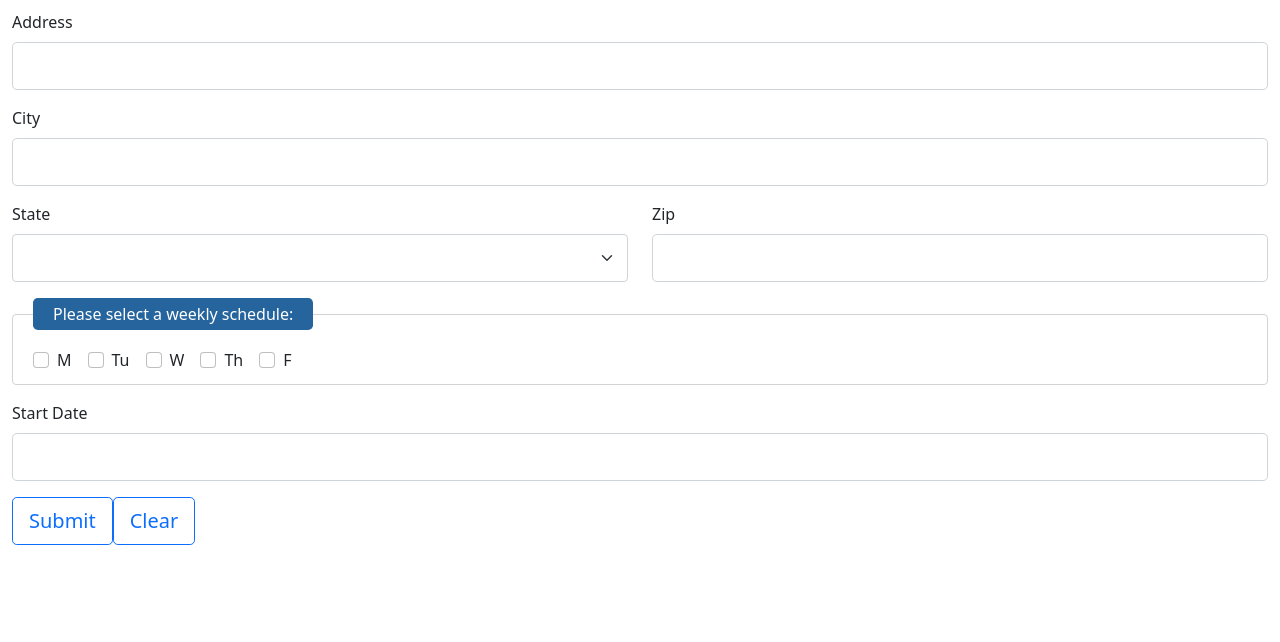
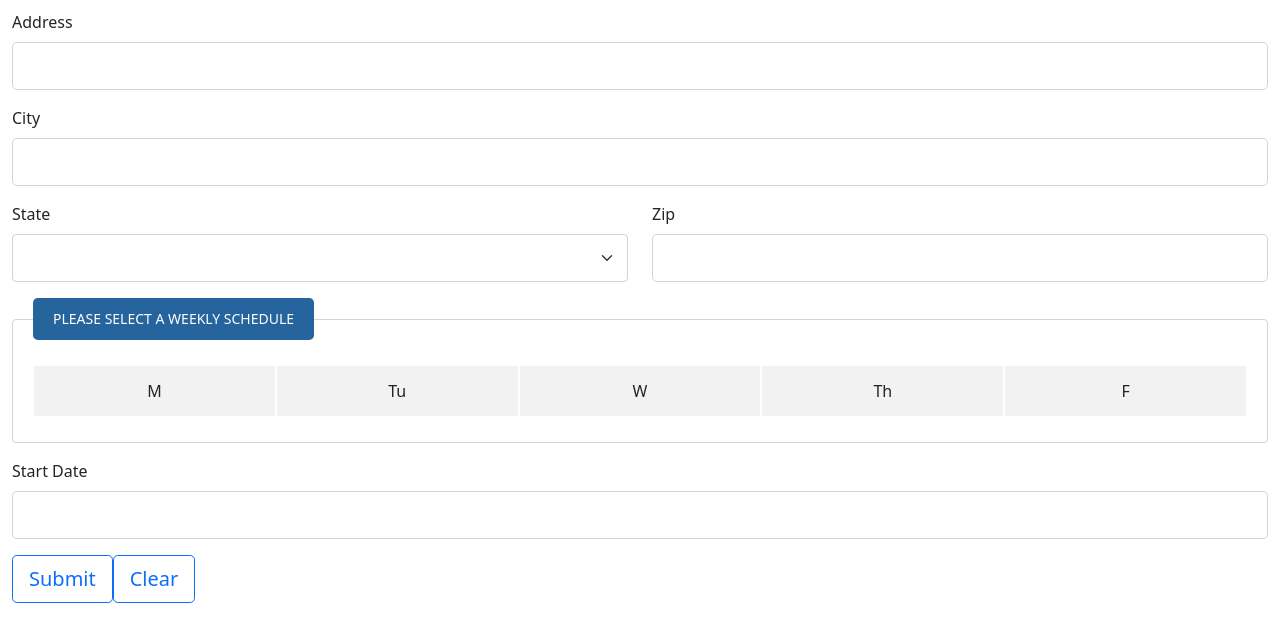
Before and after one commit to overtureweb/react-ts-contact-form-v1, a React (Create React App) app: page / in a window 1280 px wide. Shown: the part 1046-1688 px from the top of the page. Built offline with nearby package versions, Linux system fonts and the light colour scheme.

Commit message:
Moved FieldArray to it's own component

```diff
--- a/src/App.tsx
+++ b/src/App.tsx
@@ -3,12 +3,12 @@ import "./main.scss";
 import {ErrorMessage, Form, Formik, getIn} from "formik";
 import * as Yup from "yup"
 import FormInput from "./components/FormInput";
-import FormCheckbox from "./components/FormCheckbox";
 import FormSelect from "./components/FormSelect";
 import DatePicker from "react-datepicker";
 import classNames from "classnames";
 import us_states from "./data/us_states";
 import getDay from "date-fns/getDay";
+import FormCheckboxGroup from "./components/FormCheckboxGroup";
 
 import "react-datepicker/dist/react-datepicker.css";
 import FormFieldArray from "./components/FormFieldArray";
@@ -86,21 +86,23 @@ function App() {
 					</div>
 
 					<fieldset className="fieldset text-center text-md-start mb-3">
-						<legend className="legend">Please select a weekly schedule:</legend>
-						<div className="form-check form-check-inline">
-							<FormCheckbox name="selectedDays" label="M" type="checkbox"/>
-						</div>
-						<div className="form-check form-check-inline">
-							<FormCheckbox name="selectedDays" label="Tu" type="checkbox"/>
-						</div>
-						<div className="form-check form-check-inline">
-							<FormCheckbox name="selectedDays" label="W" type="checkbox"/>
-						</div>
-						<div className="form-check form-check-inline">
-							<FormCheckbox name="selectedDays" label="Th" type="checkbox"/>
-						</div>
-						<div className="form-check form-check-inline">
-							<FormCheckbox name="selectedDays" label="F" type="checkbox"/>
+						<legend className="legend">Please select a weekly schedule</legend>
+						<div className="form-check-group__container mb-3">
+							<div className="form-check-group__item">
+								<FormCheckboxGroup name="selectedDays" label="M" type="checkbox"/>
+							</div>
+							<div className="form-check-group__item">
+								<FormCheckboxGroup name="selectedDays" label="Tu" type="checkbox"/>
+							</div>
+							<div className="form-check-group__item">
+								<FormCheckboxGroup name="selectedDays" label="W" type="checkbox"/>
+							</div>
+							<div className="form-check-group__item">
+								<FormCheckboxGroup name="selectedDays" label="Th" type="checkbox"/>
+							</div>
+							<div className="form-check-group__item">
+								<FormCheckboxGroup name="selectedDays" label="F" type="checkbox"/>
+							</div>
 						</div>
 						<input type="hidden"
 						       className={classNames({"is-invalid": getIn(formik.errors, "selectedDays") && getIn(formik.touched, "selectedDays")})}/>
--- a/src/components/FormCheckbox.tsx
+++ b/src/components/FormCheckbox.tsx
@@ -1,17 +1,19 @@
 import React from "react";
 import {FormikValues, useField} from "formik";
 import classNames from "classnames";
+import {v4 as uuidv4} from 'uuid';
 
 const FormCheckbox: React.FC<FormikValues> = ({label, type, name}) => {
 	const [field, meta] = useField({name, type, value: label});
+	const id = uuidv4();
 	return (
 		<>
 			<input className={classNames("form-check-input", {"is-invalid": meta.error && meta.touched})}
 			       type={type}
-			       id={field.value}
+			       id={id}
 			       {...field}
 			/>
-			<label className="form-check-label" htmlFor={field.value}>
+			<label className="form-check-label" htmlFor={id}>
 				{field.value}
 			</label>
 		</>
--- /dev/null
+++ b/src/components/FormCheckboxGroup.tsx
@@ -0,0 +1,23 @@
+import React from "react";
+import {FormikValues, useField} from "formik";
+import classNames from "classnames";
+import {v4 as uuidv4} from 'uuid';
+
+const FormCheckboxGroup: React.FC<FormikValues> = ({label, type, name}) => {
+	const [field, meta] = useField({name, type, value: label});
+	const id = uuidv4();
+	return (
+		<>
+			<input className={classNames("form-check-input d-none", {"is-invalid": meta.error && meta.touched})}
+			       type={type}
+			       id={id}
+			       {...field}
+			/>
+			<label className="d-flex justify-content-center align-items-center form-check-label form-check-group__label" htmlFor={id}>
+				<span>{field.value}</span>
+			</label>
+		</>
+	)
+}
+
+export default FormCheckboxGroup;
--- a/src/main.scss
+++ b/src/main.scss
@@ -1,3 +1,7 @@
+:root {
+	--my-color: #26649e;
+}
+
 .fieldset {
 	border: 1px solid lightgray;
 	padding: 10px 20px;
@@ -6,14 +10,16 @@
 }
 
 .legend {
-	padding: 0 20px;
+	padding: 0 1.25rem;
 	background: rgba(38, 100, 158, 1);
 	color: white;
-	font-size: 1rem;
+	font-size: .875rem;
 	width: auto;
 	border-radius: .3rem;
-	line-height: 2;
 	float: none;
+	line-height: 3;
+	text-transform: uppercase;
+	margin-bottom: 1rem;
 }
 
 body {
@@ -23,3 +29,24 @@ body {
 .react-datepicker-wrapper, .react-datepicker__input-container {
 	display: block !important;
 }
+
+.form-check-group {
+	&__container {
+		display: flex;
+		input:checked ~ label {
+			background: var(--my-color);
+			color: white;
+		}
+	}
+	&__item {
+		flex: 1 1 100%;
+	}
+	&__label {
+		height: 3.125rem;
+		background: rgba(0,0,0,.05);
+		margin: 0 1px;
+		cursor: pointer;
+		transition: background .25s ease-in-out;
+	}
+
+}
```
Also changed, not shown: 1 other file (tests, documents, lock files or other folders).
